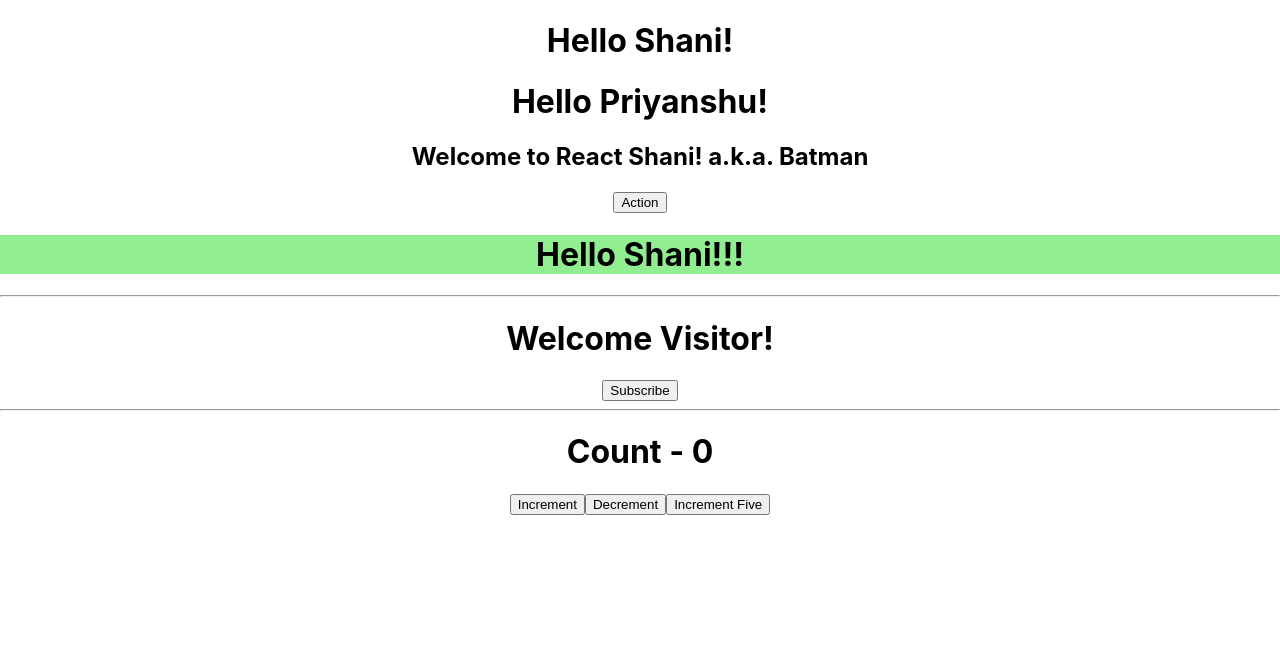
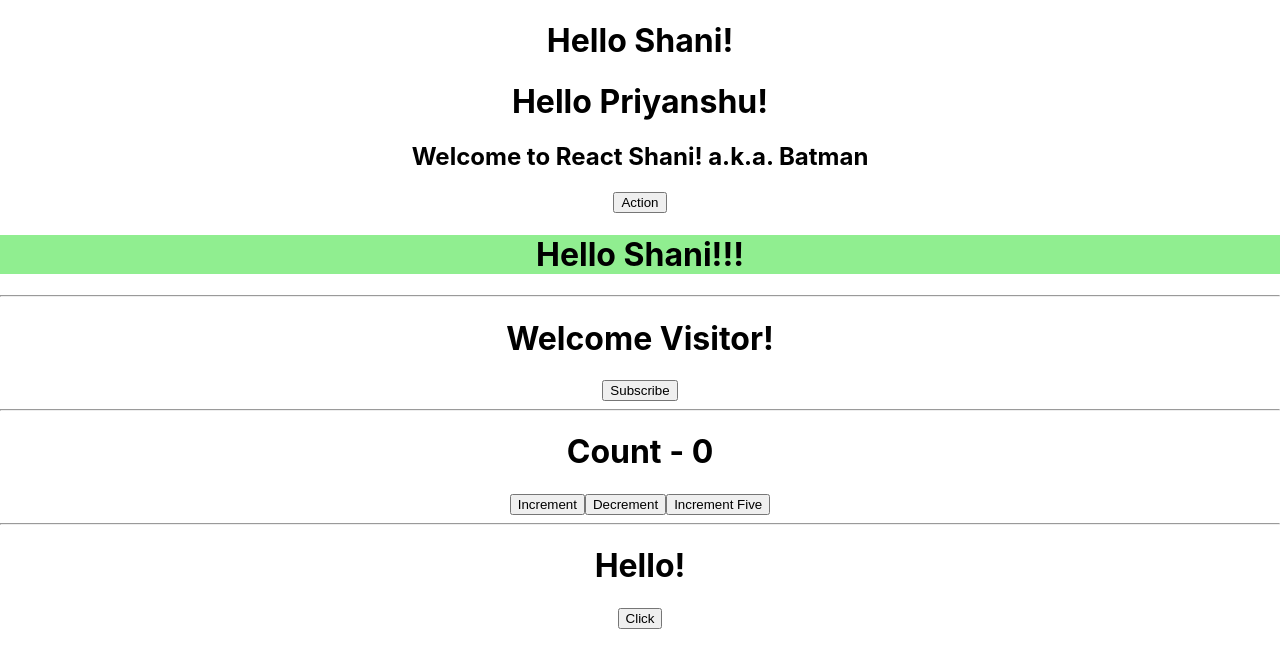
Before and after one commit to Shani-Kumar-Gupta/Gem-MEARN-Training-2023, a React (Create React App) app in the folder React/workspace/hello-world/: page / in a window 1280 px wide. Shown: the top 668 px of the page. Built offline with nearby package versions, Linux system fonts and the light colour scheme.

Commit message:
React Class Based Component Event Binding

```diff
--- a/React/workspace/hello-world/src/App.js
+++ b/React/workspace/hello-world/src/App.js
@@ -4,6 +4,7 @@ import Welcome from './components/Welcome';
 import Hello from './components/Hello';
 import Message from './components/Message';
 import Counter from './components/Counter';
+import EventBind from './components/EventBind';
 
 function App() {
   return (
@@ -18,6 +19,8 @@ function App() {
       <Message />
       <hr />
       <Counter />
+      <hr />
+      <EventBind />
     </div>
   );
 }
--- /dev/null
+++ b/React/workspace/hello-world/src/components/EventBind.js
@@ -0,0 +1,41 @@
+import React, { Component } from 'react'
+
+class EventBind extends Component {
+  constructor(props) {
+    super(props)
+    this.state = {
+       message: 'Hello!'
+    }
+    this.clickHandler = this.clickHandler.bind(this);
+  }
+
+  clickHandler() {
+    this.setState({
+      message: 'Good Bye!'
+    })
+  }
+
+  // Approach 5
+  onClickHandler = () => {
+    this.setState({
+      message: 'Good Bye!'
+    })
+  }
+  render() {
+    return (
+      <div>
+        <h1>{this.state.message}</h1>
+        {/* Approach 1 */}
+        {/* <button onClick={this.clickHandler}>Click</button> */}
+        {/* Approach 2 */}
+        {/* <button onClick={this.clickHandler.bind(this)}>Click</button> */}
+        {/* Approach 3 */}
+        {/* <button onClick={() => this.clickHandler()}>Click</button> */}
+        {/* Approach 4 */}
+        <button onClick={this.clickHandler}>Click</button>
+      </div>
+    )
+  }
+}
+
+export default EventBind
```
Also changed, not shown: 1 other file (tests, documents, lock files or other folders).
